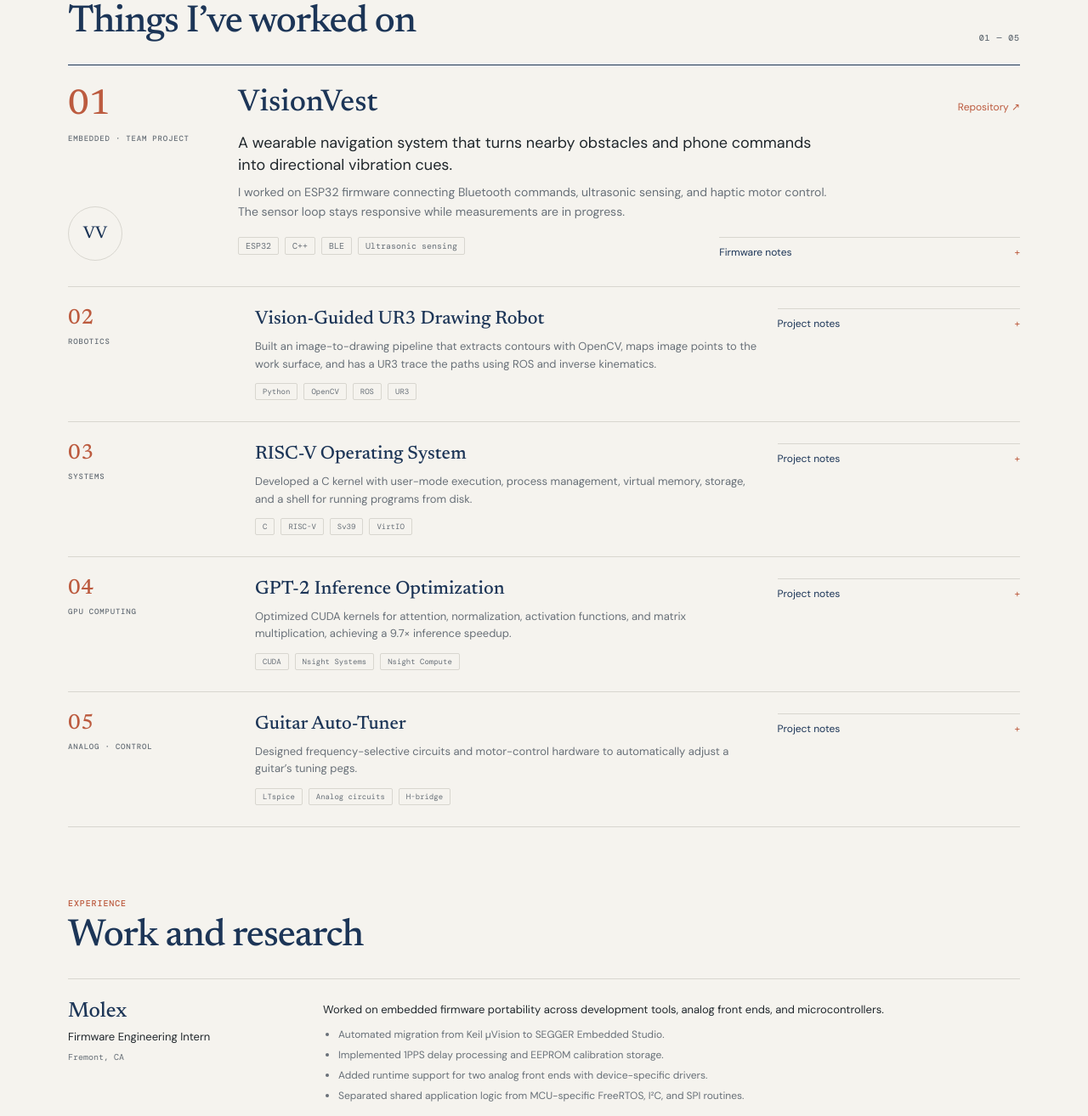
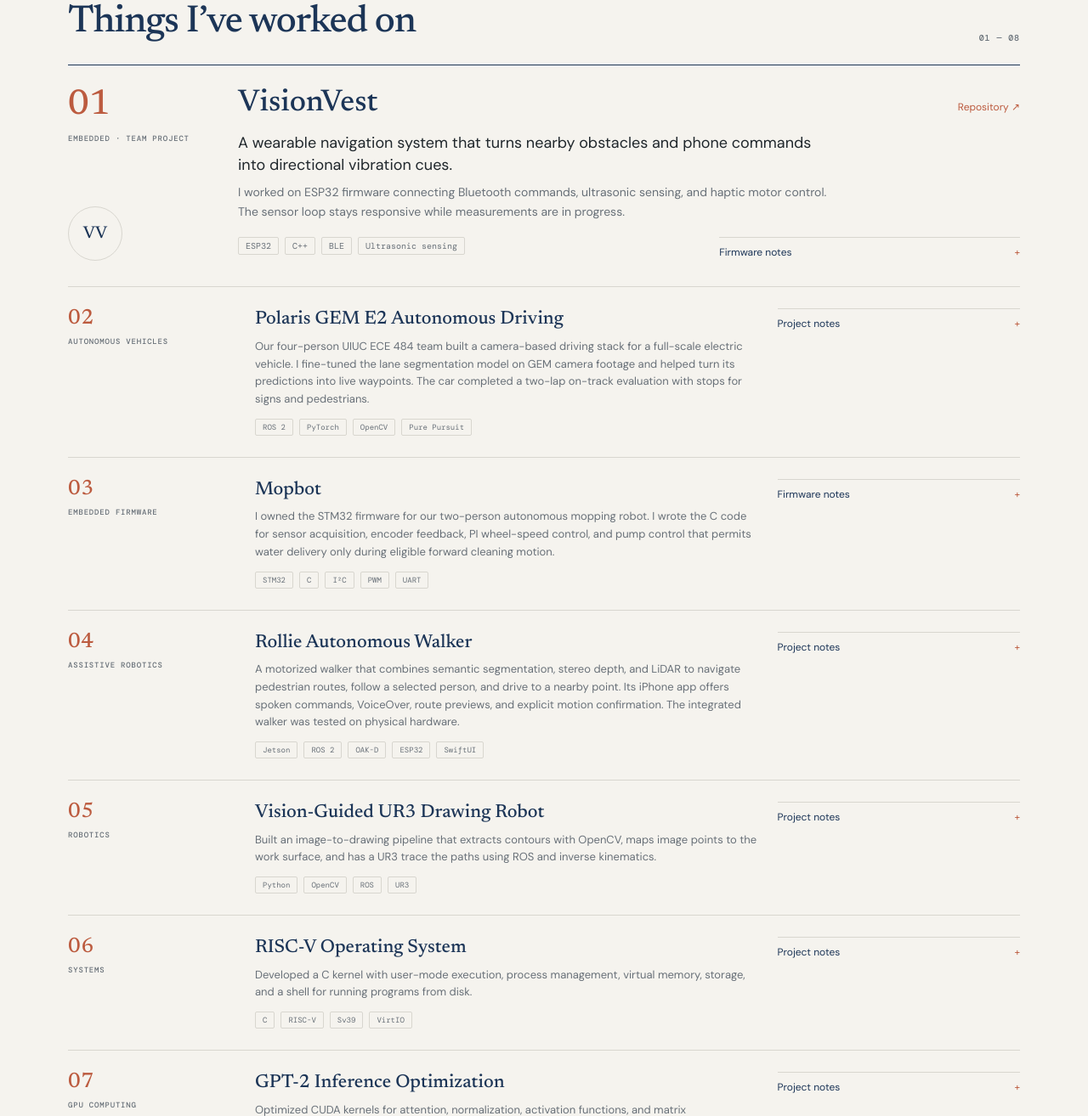
Before and after one commit to aryagarwal0/aryagarwal0.github.io, a plain HTML site: page index.html in a window 1280 px wide. Shown: the part 614-1928 px from the top of the page at 85% size. Drawn offline with nearby package versions, Linux system fonts and the light colour scheme.

Commit message:
Add three portfolio projects and update resume

```diff
--- a/index.html
+++ b/index.html
@@ -35,7 +35,7 @@
     </section>
 
     <section id="projects" class="content-section" aria-labelledby="projects-title">
-      <div class="section-head"><div><p class="kicker">SELECTED PROJECTS</p><h2 id="projects-title">Things I’ve worked on</h2></div><span class="section-index">01 — 05</span></div>
+      <div class="section-head"><div><p class="kicker">SELECTED PROJECTS</p><h2 id="projects-title">Things I’ve worked on</h2></div><span class="section-index">01 — 08</span></div>
 
       <article class="project-feature">
         <div class="feature-aside"><span class="project-index">01</span><span class="project-kind">EMBEDDED · TEAM PROJECT</span><div class="feature-stamp" aria-hidden="true">VV</div></div>
@@ -49,22 +49,37 @@
 
       <div class="project-list">
         <article class="project-row">
-          <div class="project-row-meta"><span>02</span><span>ROBOTICS</span></div>
+          <div class="project-row-meta"><span>02</span><span>AUTONOMOUS VEHICLES</span></div>
+          <div class="project-row-body"><h3>Polaris GEM E2 Autonomous Driving</h3><p>Our four-person UIUC ECE 484 team built a camera-based driving stack for a full-scale electric vehicle. I fine-tuned the lane segmentation model on GEM camera footage and helped turn its predictions into live waypoints. The car completed a two-lap on-track evaluation with stops for signs and pedestrians.</p><div class="tags"><span>ROS 2</span><span>PyTorch</span><span>OpenCV</span><span>Pure Pursuit</span></div></div>
+          <details><summary>Project notes <span aria-hidden="true">+</span></summary><p>The planner projected lane markings from image pixels onto the ground using camera calibration, then published lane-center waypoints. Pure Pursuit tracked those waypoints using wheel-speed and IMU odometry, while a safety supervisor could inhibit propulsion and request braking.</p></details>
+        </article>
+        <article class="project-row">
+          <div class="project-row-meta"><span>03</span><span>EMBEDDED FIRMWARE</span></div>
+          <div class="project-row-body"><h3>Mopbot</h3><p>I owned the STM32 firmware for our two-person autonomous mopping robot. I wrote the C code for sensor acquisition, encoder feedback, PI wheel-speed control, and pump control that permits water delivery only during eligible forward cleaning motion.</p><div class="tags"><span>STM32</span><span>C</span><span>I²C</span><span>PWM</span><span>UART</span></div></div>
+          <details><summary>Firmware notes <span aria-hidden="true">+</span></summary><p>I implemented interrupt-driven UART diagnostics, sensor freshness checks, latched faults, and watchdog recovery. During bring-up of the standalone bumper-operated refill utility, I traced the signal from the bumper through driver enable and PWM to the pump, corrected the driver wake sequence, and verified physical actuation.</p></details>
+        </article>
+        <article class="project-row">
+          <div class="project-row-meta"><span>04</span><span>ASSISTIVE ROBOTICS</span></div>
+          <div class="project-row-body"><h3>Rollie Autonomous Walker</h3><p>A motorized walker that combines semantic segmentation, stereo depth, and LiDAR to navigate pedestrian routes, follow a selected person, and drive to a nearby point. Its iPhone app offers spoken commands, VoiceOver, route previews, and explicit motion confirmation. The integrated walker was tested on physical hardware.</p><div class="tags"><span>Jetson</span><span>ROS 2</span><span>OAK-D</span><span>ESP32</span><span>SwiftUI</span></div></div>
+          <details><summary>Project notes <span aria-hidden="true">+</span></summary><p>The Jetson combines camera and LiDAR data into a local hazard map and routes motion requests through a single serial bridge. The ESP32 controls motor PWM and disables output if valid commands stop arriving. The app also supports manual driving and downloads timestamped sensor recordings.</p></details>
+        </article>
+        <article class="project-row">
+          <div class="project-row-meta"><span>05</span><span>ROBOTICS</span></div>
           <div class="project-row-body"><h3>Vision-Guided UR3 Drawing Robot</h3><p>Built an image-to-drawing pipeline that extracts contours with OpenCV, maps image points to the work surface, and has a UR3 trace the paths using ROS and inverse kinematics.</p><div class="tags"><span>Python</span><span>OpenCV</span><span>ROS</span><span>UR3</span></div></div>
           <details><summary>Project notes <span aria-hidden="true">+</span></summary><p>MoveJ repositions the arm between contours; MoveL moves the pen tip along the drawing path. Edge detection and contour simplification turn an image into robot waypoints.</p></details>
         </article>
         <article class="project-row">
-          <div class="project-row-meta"><span>03</span><span>SYSTEMS</span></div>
+          <div class="project-row-meta"><span>06</span><span>SYSTEMS</span></div>
           <div class="project-row-body"><h3>RISC-V Operating System</h3><p>Developed a C kernel with user-mode execution, process management, virtual memory, storage, and a shell for running programs from disk.</p><div class="tags"><span>C</span><span>RISC-V</span><span>Sv39</span><span>VirtIO</span></div></div>
           <details><summary>Project notes <span aria-hidden="true">+</span></summary><p>Implemented three-level page tables, lazy allocation, address-space cloning, ELF loading, traps, and system calls. VirtIO-backed storage supports filesystem operations and block caching.</p></details>
         </article>
         <article class="project-row">
-          <div class="project-row-meta"><span>04</span><span>GPU COMPUTING</span></div>
+          <div class="project-row-meta"><span>07</span><span>GPU COMPUTING</span></div>
           <div class="project-row-body"><h3>GPT-2 Inference Optimization</h3><p>Optimized CUDA kernels for attention, normalization, activation functions, and matrix multiplication, achieving a 9.7× inference speedup.</p><div class="tags"><span>CUDA</span><span>Nsight Systems</span><span>Nsight Compute</span></div></div>
           <details><summary>Project notes <span aria-hidden="true">+</span></summary><p>Used profiling to examine kernel timing, memory traffic, cache behavior, and occupancy, then focused optimization work on measured bottlenecks.</p></details>
         </article>
         <article class="project-row">
-          <div class="project-row-meta"><span>05</span><span>ANALOG · CONTROL</span></div>
+          <div class="project-row-meta"><span>08</span><span>ANALOG · CONTROL</span></div>
           <div class="project-row-body"><h3>Guitar Auto-Tuner</h3><p>Designed frequency-selective circuits and motor-control hardware to automatically adjust a guitar’s tuning pegs.</p><div class="tags"><span>LTspice</span><span>Analog circuits</span><span>H-bridge</span></div></div>
           <details><summary>Project notes <span aria-hidden="true">+</span></summary><p>Band-pass filters and peak detection isolate tones; comparator circuits and an H-bridge drive the tuning motor. Breadboard prototypes were checked with audio input and oscilloscope measurements.</p></details>
         </article>
```
Also changed, not shown: 1 other file.
